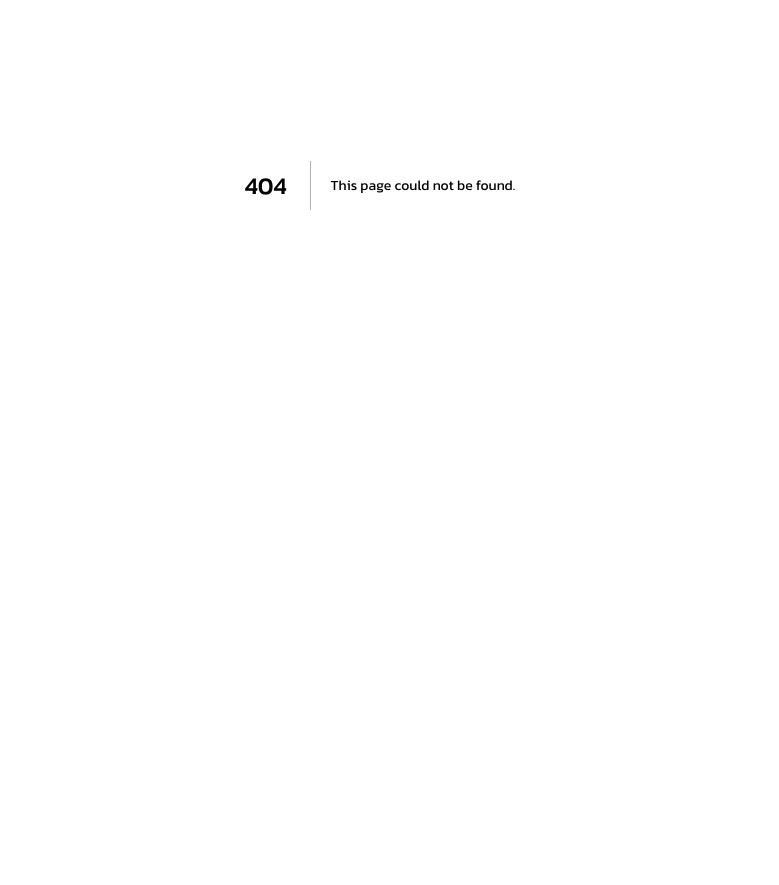
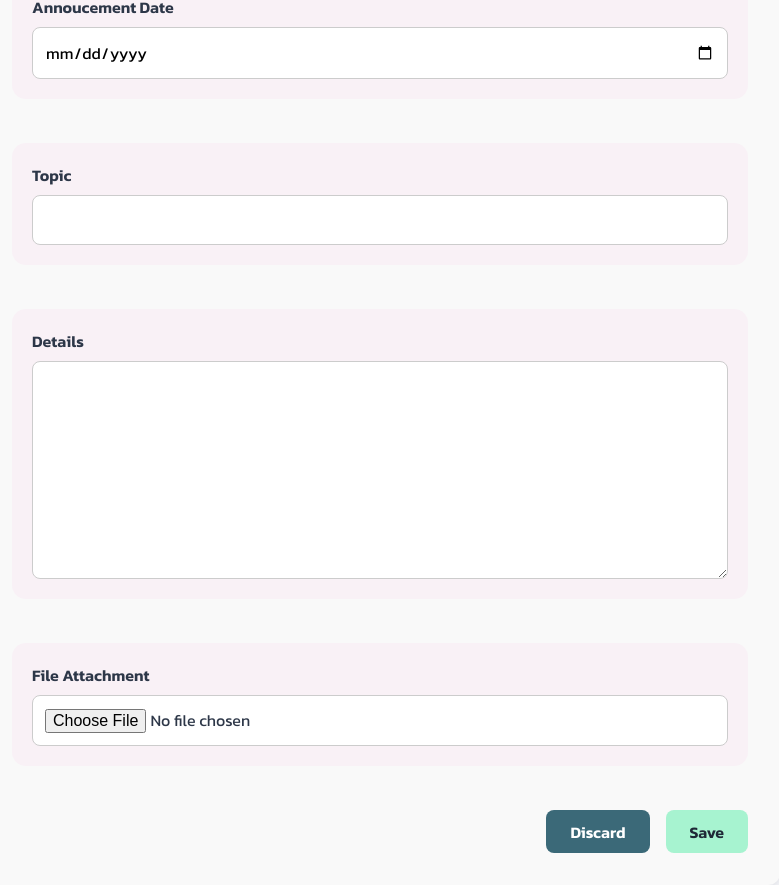
Before and after one commit to phatphoom/student-task-react, a Next.js app: page /room-announcement/add in a window 1280 px wide. Before the commit this address had no page. Shown: the part 215-1100 px from the top of the page, without its empty margins (260-1039 px from the left). Before the commit the page ends 800 px from the top, so only its background shows below. Built offline with nearby package versions, Linux system fonts and the light colour scheme.

Commit message:
feat: room annoucement

```diff
--- a/src/app/page.tsx
+++ b/src/app/page.tsx
@@ -242,6 +242,9 @@ export default function TaskInformation() {
           <Link href="/" className="nav-btn2">
             Work on Due Report
           </Link>
+          <Link href="/room-announcement" className="nav-btn">
+            Room
+          </Link>
         </div>
       </div>
       <div className="max-w-6xl mx-auto">
--- /dev/null
+++ b/src/app/room-announcement/RoomAnnouncement.css
@@ -0,0 +1,176 @@
+.container {
+  padding: 1.5rem;
+}
+
+.title {
+  font-size: 1.75rem;
+  font-weight: bold;
+}
+
+.subtitle {
+  font-size: 1.25rem;
+  font-weight: 600;
+  margin-top: 0.25rem;
+}
+
+.nav-buttons {
+  display: flex;
+  gap: 1rem;
+  margin-top: 1rem;
+}
+
+.nav-buttons a {
+  padding: 0.5rem 1rem;
+  border-radius: 0.375rem;
+  font-weight: bold;
+  text-decoration: none;
+}
+
+.btn-blue {
+  color: #2563eb;
+  border: 2px solid #2563eb;
+}
+
+.btn-pink {
+  background-color: #fbcfe8;
+}
+
+.btn-lightblue {
+  background-color: #dbeafe;
+}
+
+.section-title {
+  font-size: 1.125rem;
+  font-weight: bold;
+  margin-top: 2rem;
+}
+
+.table-container {
+  margin-top: 1rem;
+  overflow-x: auto;
+}
+
+.announcement-table {
+  width: 100%;
+  border-collapse: collapse;
+  border: 1px solid black;
+}
+
+.announcement-table th,
+.announcement-table td {
+  border: 1px solid black;
+  padding: 0.5rem 1rem;
+  text-align: left;
+}
+
+.announcement-table th {
+  background-color: #cce5f6;
+}
+
+.subject-link {
+  color: #1e40af;
+  text-decoration: underline;
+  cursor: pointer;
+}
+
+.add-button {
+  background-color: #86efac;
+  border: 1px solid black;
+  padding: 0.5rem 1.25rem;
+  border-radius: 0.375rem;
+  display: inline-block;
+  margin-top: 1.5rem;
+  font-weight: bold;
+}
+
+.announcement-form {
+  display: flex;
+  flex-direction: column;
+  gap: 1rem;
+  max-width: 800px;
+  margin-top: 2rem;
+}
+
+.form-container {
+  padding: 2rem;
+  max-width: 800px;
+  margin: 0 auto;
+  background-color: #f9f9f9;
+  border-radius: 12px;
+  box-shadow: 0 2px 8px rgba(0, 0, 0, 0.1);
+}
+
+.form-header {
+  margin-bottom: 2rem;
+}
+
+.announcement-form {
+  display: flex;
+  flex-direction: column;
+  gap: 1.5rem;
+}
+
+.form-row {
+  display: flex;
+  flex-direction: column;
+  gap: 0.5rem;
+}
+
+.form-row label {
+  font-weight: 600;
+  font-size: 1rem;
+}
+
+.form-row input[type="text"],
+.form-row input[type="date"],
+.form-row input[type="file"],
+.form-row textarea {
+  border: 1px solid #ccc;
+  padding: 0.75rem;
+  border-radius: 8px;
+  font-size: 1rem;
+  width: 100%;
+  background-color: #fff;
+  transition: border-color 0.2s ease-in-out;
+}
+
+.form-row input:focus,
+.form-row textarea:focus {
+  border-color: #3b82f6;
+  outline: none;
+}
+
+.form-buttons {
+  display: flex;
+  justify-content: flex-end;
+  gap: 1rem;
+}
+
+.btn-discard,
+.btn-save {
+  padding: 0.6rem 1.5rem;
+  font-size: 1rem;
+  font-weight: 600;
+  border: none;
+  border-radius: 8px;
+  cursor: pointer;
+  transition: background-color 0.3s ease-in-out;
+}
+
+.btn-discard {
+  background-color: #3b6978;
+  color: #fff;
+}
+
+.btn-save {
+  background-color: #a7f3d0;
+  color: #1f2937;
+}
+
+.btn-discard:hover {
+  background-color: #335865;
+}
+
+.btn-save:hover {
+  background-color: #6ee7b7;
+}
--- /dev/null
+++ b/src/app/room-announcement/add/page.tsx
@@ -0,0 +1,61 @@
+// app/room-announcement/add/page.tsx
+"use client";
+import { useState } from "react";
+import { useRouter } from "next/navigation";
+import Link from "next/link";
+import "../RoomAnnouncement.css";
+
+export default function AddAnnouncementPage() {
+  const router = useRouter();
+  const [date, setDate] = useState("");
+  const [topic, setTopic] = useState("");
+  const [details, setDetails] = useState("");
+  const [file, setFile] = useState<File | null>(null);
+
+  const handleSubmit = (e: React.FormEvent) => {
+    e.preventDefault();
+    console.log("Saving:", { date, topic, details, file });
+    router.push("/room-announcement");
+  };
+
+  const handleDiscard = () => {
+    setDate("");
+    setTopic("");
+    setDetails("");
+    setFile(null);
+  };
+
+  return (
+    <main className="form-container">
+      <div className="form-header">
+        <div>
+          <h1 className="title">Program SK149CNS - ฉันรักการบ้านที่ชู้ด V1.0 Build20250611</h1>
+          <h2 className="title">Class Room EP105</h2>
+        </div>
+      </div>
+
+      <form onSubmit={handleSubmit} className="announcement-form">
+        <div className="form-row">
+          <label>Annoucement Date</label>
+          <input type="date" value={date} onChange={(e) => setDate(e.target.value)} />
+        </div>
+        <div className="form-row">
+          <label>Topic</label>
+          <input type="text" value={topic} onChange={(e) => setTopic(e.target.value)} />
+        </div>
+        <div className="form-row">
+          <label>Details</label>
+          <textarea rows={8} value={details} onChange={(e) => setDetails(e.target.value)} />
+        </div>
+        <div className="form-row">
+          <label>File Attachment</label>
+          <input type="file" onChange={(e) => setFile(e.target.files?.[0] || null)} />
+        </div>
+        <div className="form-buttons">
+          <button type="button" className="btn-discard" onClick={handleDiscard}>Discard</button>
+          <button type="submit" className="btn-save">Save</button>
+        </div>
+      </form>
+    </main>
+  );
+}
```
Also changed, not shown: src/app/room-announcement/page.tsx (added, +61 -0 lines).
